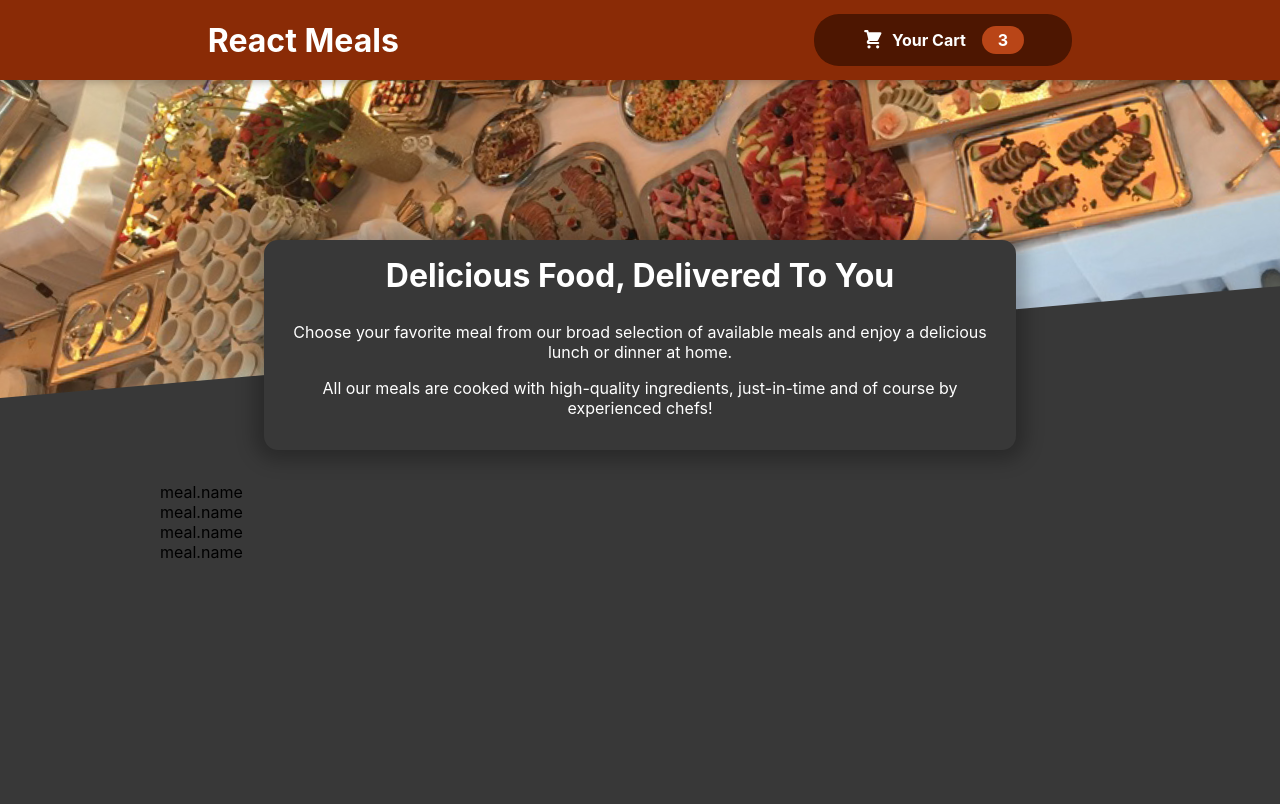
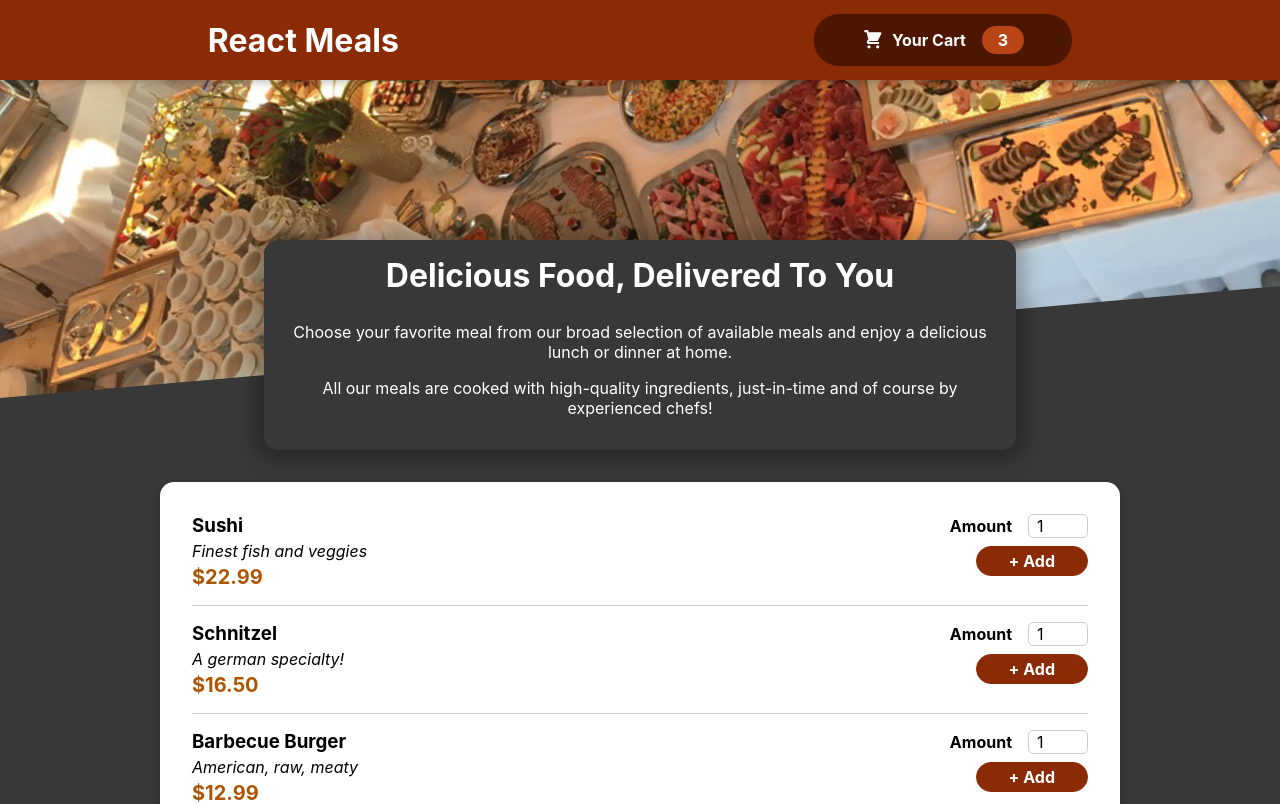
Before and after one commit to ayushsh841/food-order-app, a React (Create React App) app: page / in a window 1280 px wide. Shown: the top 804 px of the page. Built offline with nearby package versions, Linux system fonts and the light colour scheme.

Commit message:
Meals List Changes

```diff
--- a/src/components/Meals/AvailableMeals.js
+++ b/src/components/Meals/AvailableMeals.js
@@ -1,4 +1,7 @@
+import Card from '../UI/Card';
+
 import classes from './AvailableMeals.module.css';
+import MealItem from './MealItem/MealItem';
 
 const DUMMY_MEALS = [
   {
@@ -29,14 +32,24 @@
 
 const AvailableMeals = () => {
   const mealsList = DUMMY_MEALS.map(meal => {
-    return <li>meal.name</li>;
+    return (
+      <MealItem
+        key={meal.id}
+        id={meal.id}
+        name={meal.name}
+        description={meal.description}
+        price={meal.price}
+      />
+    );
   });
 
   return (
     <section className={classes.meals}>
-      <ul>
-        {mealsList}
-      </ul>
+      <Card>
+        <ul>
+          {mealsList}
+        </ul>
+      </Card>
     </section>
   );
 };
--- /dev/null
+++ b/src/components/Meals/MealItem/MealItem.js
@@ -0,0 +1,21 @@
+import classes from './MealItem.module.css';
+import MealItemForm from './MealItemForm';
+
+const MealItem = props => {
+  const price = `$${props.price.toFixed(2)}`;
+
+  return (
+    <li className={classes.meal}>
+      <div>
+        <h3>{props.name}</h3>
+        <div className={classes.description}>{props.description}</div>
+        <div className={classes.price}>{price}</div>
+      </div>
+      <div>
+        <MealItemForm id={props.id}/>
+      </div>
+    </li>
+  );
+};
+
+export default MealItem;
--- /dev/null
+++ b/src/components/Meals/MealItem/MealItem.module.css
@@ -0,0 +1,22 @@
+.meal {
+  display: flex;
+  justify-content: space-between;
+  margin: 1rem;
+  padding-bottom: 1rem;
+  border-bottom: 1px solid #ccc;
+}
+
+.meal h3 {
+  margin: 0 0 0.25rem 0;
+}
+
+.description {
+  font-style: italic;
+}
+
+.price {
+  margin-top: 0.25rem;
+  font-weight: bold;
+  color: #ad5502;
+  font-size: 1.25rem;
+}
--- /dev/null
+++ b/src/components/Meals/MealItem/MealItemForm.js
@@ -0,0 +1,21 @@
+import Input from '../../UI/Input';
+import classes from './MealItemForm.module.css';
+
+const MealItemForm = props => {
+
+  return (
+    <form className={classes.form}>
+      <Input label='Amount' input={{
+        id: 'amount_' + props.id,
+        type: 'number',
+        min: '1',
+        max: '5',
+        step: '1',
+        defaultValue: '1',
+      }}/>
+      <button>+ Add</button>
+    </form>
+  );
+};
+
+export default MealItemForm;
--- /dev/null
+++ b/src/components/Meals/MealItem/MealItemForm.module.css
@@ -0,0 +1,20 @@
+.form {
+  text-align: right;
+}
+
+.form button {
+  font: inherit;
+  cursor: pointer;
+  background-color: #8a2b06;
+  border: 1px solid #8a2b06;
+  color: white;
+  padding: 0.25rem 2rem;
+  border-radius: 20px;
+  font-weight: bold;
+}
+
+.form button:hover,
+.form button:active {
+  background-color: #641e03;
+  border-color: #641e03;
+}
--- /dev/null
+++ b/src/components/UI/Card.js
@@ -0,0 +1,12 @@
+import classes from './Card.module.css';
+
+const Card = props => {
+
+  return (
+    <div className={classes.card}>
+      {props.children}
+    </div>
+  );
+};
+
+export default Card;
--- /dev/null
+++ b/src/components/UI/Card.module.css
@@ -0,0 +1,6 @@
+.card {
+  padding: 1rem;
+  box-shadow: 0 2px 8px rgba(0, 0, 0, 0.25);
+  border-radius: 14px;
+  background-color: white;
+}
--- /dev/null
+++ b/src/components/UI/Input.js
@@ -0,0 +1,15 @@
+import classes from './Input.module.css';
+
+const Input = props => {
+
+  return (
+    <div className={classes.input}>
+      <label htmlFor={props.input.id}>
+        {props.label}
+      </label>
+      <input {...props.input} />
+    </div>
+  );
+};
+
+export default Input;
--- /dev/null
+++ b/src/components/UI/Input.module.css
@@ -0,0 +1,18 @@
+.input {
+  display: flex;
+  align-items: center;
+  margin-bottom: 0.5rem;
+}
+
+.input label {
+  font-weight: bold;
+  margin-right: 1rem;
+}
+
+.input input {
+  width: 3rem;
+  border-radius: 5px;
+  border: 1px solid #ccc;
+  font: inherit;
+  padding-left: 0.5rem;
+}
```
